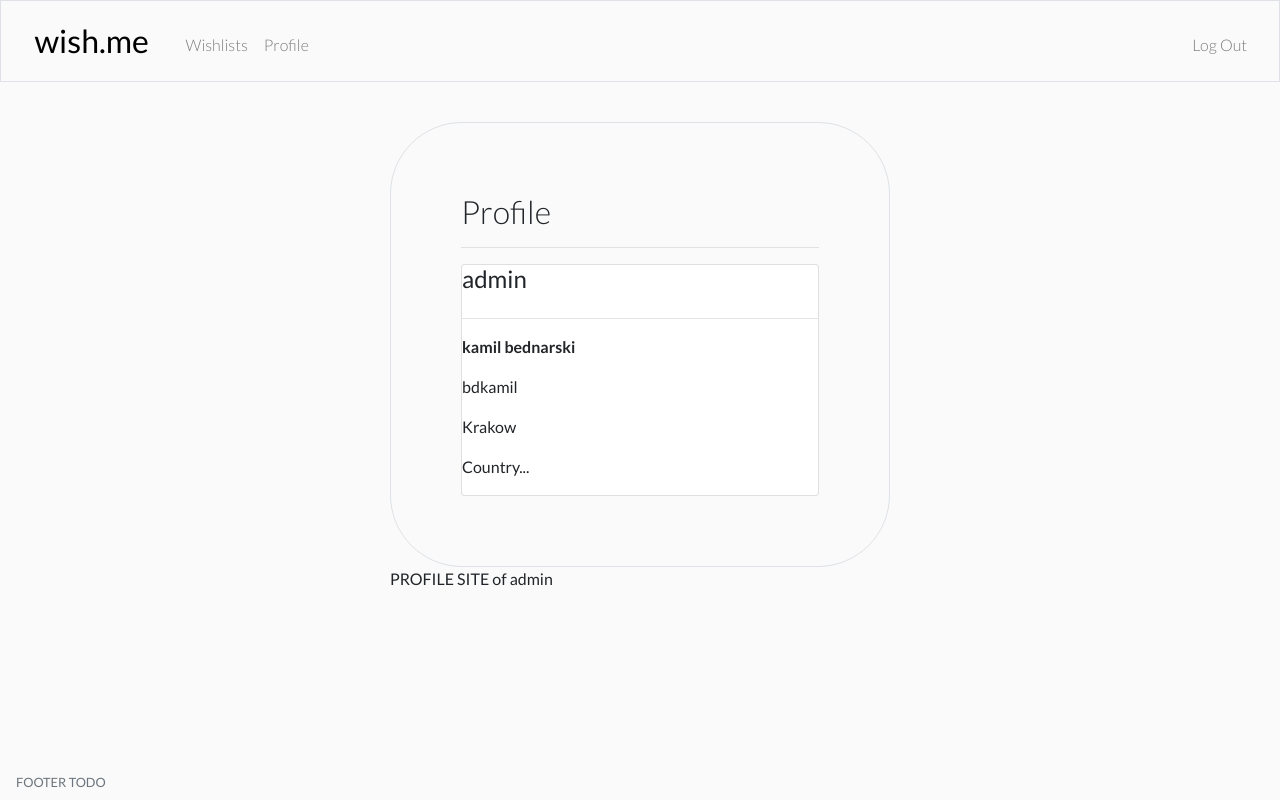
After one commit to kamilbednarski/wish-me, a Flask app: a page that uses templates/layout.html in a window 1280 px wide. The commit adds this page. Run offline with Flask 2, Linux system fonts and the light colour scheme; a user stored in the database is signed in; some libraries are stand-ins or nearby versions; some web fonts are replaced.

Commit message:
new:logout and profile routes flask routes

```diff
--- a/app.py
+++ b/app.py
@@ -131,9 +131,31 @@ def login():
     else:
         return render_template("login.html")
 
+@app.route("/logout")
+@login_required
+def logout():
+    session.clear()
+    return redirect("/login")
 
 @app.route("/")
 @login_required
 def index():
+    return render_template("index.html")
 
-    return render_template("index.html")
+@app.route("/profile")
+@login_required
+def user():
+    return redirect(f"/profile/{session['username']}")
+
+
+@app.route("/profile/<username>")
+@login_required
+def user_profile(username):
+    user_data = db.execute("SELECT * FROM users WHERE id = :id", id=session["user_id"])
+    name = user_data[0]["name"]
+    surname = user_data[0]["surname"]
+    email = user_data[0]["email"]
+    city = user_data[0]["city"]
+    country = user_data[0]["country"]
+
+    return render_template("profile.html", username=username, name=name, surname=surname, email=email, city=city, country=country)
--- a/static/styles.css
+++ b/static/styles.css
@@ -1,5 +1,4 @@
 #navbar {
-    font-family: 'Lato', sans-serif;
     font-weight: 300;
 }
 
@@ -9,6 +8,7 @@
 
 body {
     background-color: #FAFAFA;
+    font-family: 'Lato', sans-serif;
 }
 
 main {
@@ -30,20 +30,20 @@ main {
 }
 
 .logo {
-    padding-left: 4px;
-    padding-right: 5px;
+    padding-left: 0.3rem;
+    padding-right: 0.3rem;
     color: #000000;
     font-size: xx-large;
-    font-family: 'Lato', sans-serif;
 }
+
 .logo:hover {
     text-decoration: none;
     color: #000000;
 }
 
 .logo-surrounding {
-    padding: 8px 17px 7px 10px;
-    border-radius: 32px;
+    padding: 0.5rem 1rem 0.5rem 0.8rem;
+    border-radius: 2rem;
     text-align: center;
 }
 
@@ -55,13 +55,11 @@ main {
 }
 
 .form-label-l {
-    font-family: 'Lato', sans-serif;
     font-weight: 300;
     font-size: 1.5rem;
 }
 
 .form-label-m {
-    font-family: 'Lato', sans-serif;
     font-weight: 300;
     font-size: 1rem;
 }
@@ -69,7 +67,6 @@ main {
 .form-input {
     border-radius: 1.5rem;
     background-color: #FAFAFA;
-    font-family: 'Lato', sans-serif;
     font-weight: 300;
 }
 
@@ -77,7 +74,6 @@ main {
     border-radius: 1.5rem;
     padding: 0.5rem 1rem 0.5rem 1rem;
     background-color: #f5f5f5;
-    font-family: 'Lato', sans-serif;
     font-weight: 300;
 }
 
@@ -85,3 +81,11 @@ main {
     background-color: #EAEAEA;
     text-decoration: none;
 }
+
+h2 {
+    font-weight: 300;
+}
+
+h5 {
+    font-weight: 300;
+}
--- a/templates/layout.html
+++ b/templates/layout.html
@@ -52,7 +52,7 @@
                 {% if session.user_id %}
                     <ul class="navbar-nav mr-auto mt-2 px-2">
                         <li class="nav-item"><a class="nav-link" href="/">Wishlists</a></li>
-                        <li class="nav-item"><a class="nav-link" href="/">Profile</a></li>
+                        <li class="nav-item"><a class="nav-link" href="/profile">Profile</a></li>
                     </ul>
                     <ul class="navbar-nav ml-auto mt-2 px-2">
                         <li class="nav-item"><a class="nav-link" href="/logout">Log Out</a></li>
--- a/templates/login.html
+++ b/templates/login.html
@@ -7,13 +7,13 @@
 {% block main %}
     <div class="form-container border">
         <div class="text-center">
-            <label class="form-label-l">Log in</label>
+            <label class="form-label-l"><h2>Log in</h2></label>
         </div>
         <form action="/login" method="post" id="login_form">
             <!-- Username -->
             <div class="form-group">
                 <div class="text-center">
-                    <label class="form-label-m ">Username and password</label>
+                    <label class="form-label-m "><h5>Username and password</h5></label>
                 </div>
                 <input autocomplete="off" autofocus class="form-control form-input" name="username" placeholder="Username" type="text" required>
             </div>
--- /dev/null
+++ b/templates/profile.html
@@ -0,0 +1,28 @@
+{% extends "layout.html" %}
+
+{% block title %}
+    Your account
+{% endblock %}
+
+{% block main %}
+    <div>
+        <div class="form-container border">
+            <div class="row">
+                <div class="col">
+                    <h2> Profile </h2>
+                    <hr>
+
+                    <div class="card">
+                        <h4>{{ username }}</h4>
+                        <hr>
+                        <p><strong>{{ name }} {{ surname }}</strong></p>
+                        <p>{{ email }}</p>
+                        <p>{{ city }}</p>
+                        <p>{{ country }}</p>
+                    </div>
+                </div>
+            </div>
+        </div>
+        <p>PROFILE SITE of {{ username }}</p>
+    </div>
+{% endblock %}
```
Also changed, not shown: templates/register.html (+4 -4 lines).
